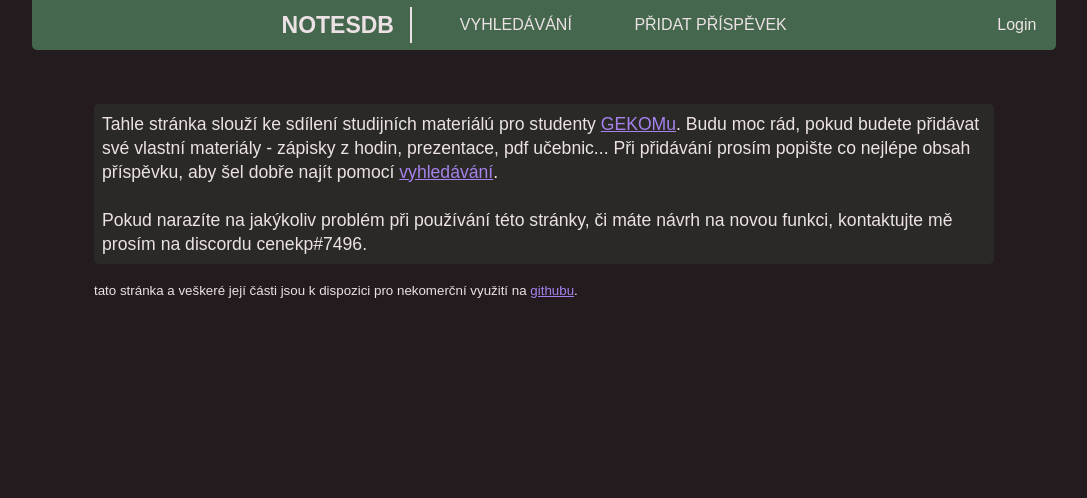
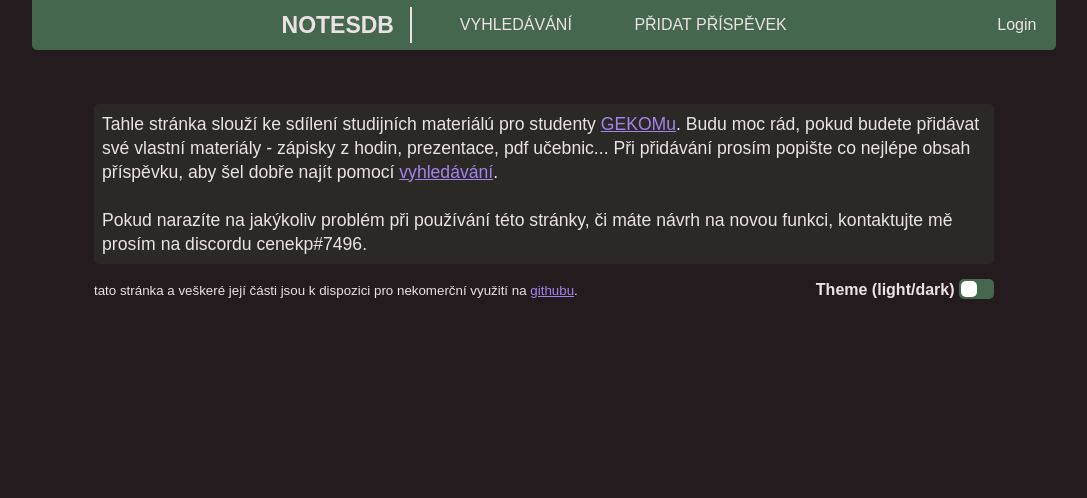
Before and after one commit to cenekp74/notesdb, a Flask app: page / in a window 1280 px wide. Shown: the top 498 px of the page, without its empty margins (96-1183 px from the left). Run offline with Flask 3, Linux system fonts and the light colour scheme; some libraries are stand-ins or nearby versions.

Commit message:
pridani switchovani modu i na index.html

```diff
--- a/app/static/js/main.js
+++ b/app/static/js/main.js
@@ -108,4 +108,10 @@ function changeTheme() {
     setThemeFromCookie()
 }
 
+if (document.querySelector('.theme-checkbox')) {
+    if (getCookie('theme') == 'dark') {
+        document.querySelector('.theme-checkbox').checked = true;
+    }
+}
+
 setThemeFromCookie()
--- a/app/templates/index.html
+++ b/app/templates/index.html
@@ -6,7 +6,7 @@
 
 {% block body %}
 
-<div>
+<div style="position: relative;">
     <br><br>
     <p>
         Tahle stránka slouží ke sdílení studijních materiálú pro studenty <a href="https://gekom.cz">GEKOMu</a>.
@@ -18,6 +18,13 @@
     <small>
         Tato stránka a veškeré její části jsou k dispozici pro nekomerční využití na <a href="https://github.com/cenekp74/zapisky">githubu</a>.
     </small>
+    <div class="theme-switch">
+        <b>Theme (light/dark)</b>
+        <label class="switch" onclick="changeTheme()">
+            <input type="checkbox" class="theme-checkbox">
+            <span class="slider round"></span>
+        </label>
+    </div>
 </div>
 
 {% endblock %}
```
Also changed, not shown: app/templates/account.html (+0 -11 lines).
